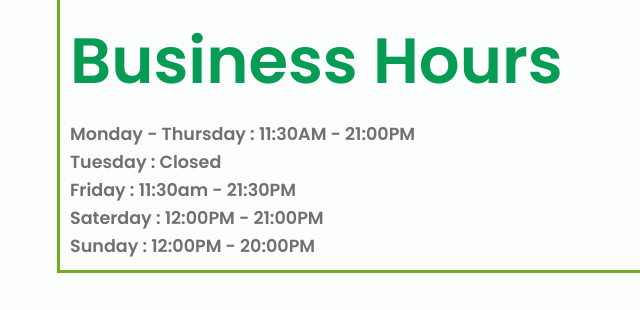
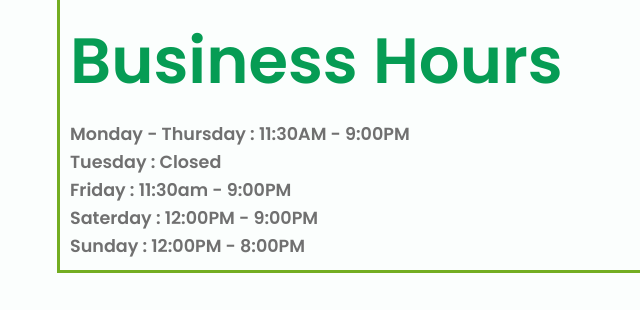
Before and after one commit to whyeunnamnam/sushidelight, a plain HTML site: page index.html in a window 1280 px wide. Shown: the part 6182-6492 px from the top of the page, 7-647 px from the left. Drawn offline with nearby package versions, Linux system fonts and the light colour scheme.

Commit message:
Change open time

```diff
--- a/index.html
+++ b/index.html
@@ -930,11 +930,11 @@
             <!--========== Hours ==========-->
             <section class="center" id="hours">
                 <h2 class="home__title">Business Hours</h2>
-                <h3>Monday - Thursday : 11:30AM - 21:00PM</h3>
+                <h3>Monday - Thursday : 11:30AM - 9:00PM</h3>
                 <h3>Tuesday : Closed</h3>
-                <h3>Friday : 11:30am - 21:30PM</h3>
-                <h3>Saterday : 12:00PM - 21:00PM</h3>
-                <h3>Sunday : 12:00PM - 20:00PM</h3>
+                <h3>Friday : 11:30am - 9:00PM</h3>
+                <h3>Saterday : 12:00PM - 9:00PM</h3>
+                <h3>Sunday : 12:00PM - 8:00PM</h3>
 
 
 
```
